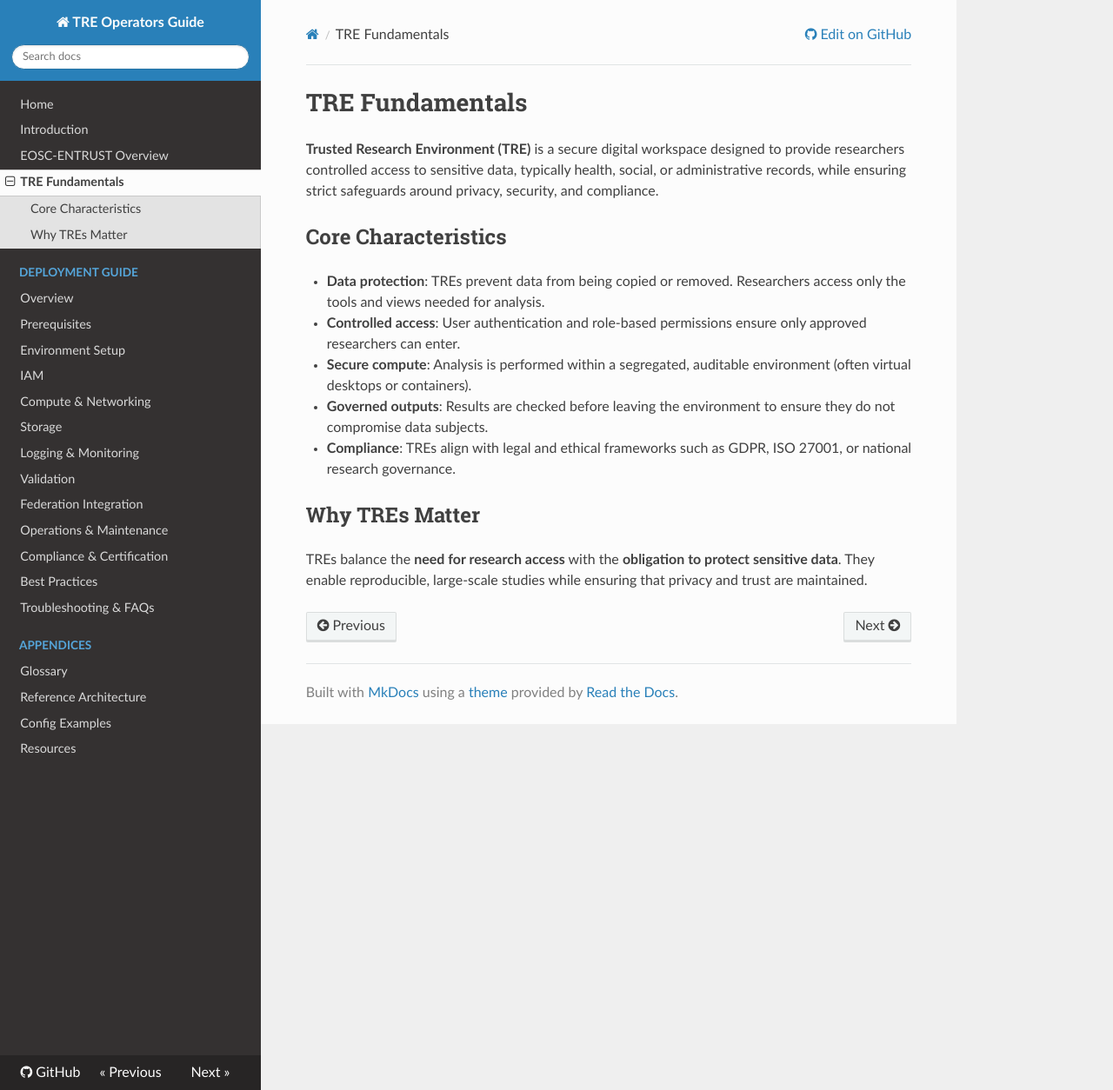
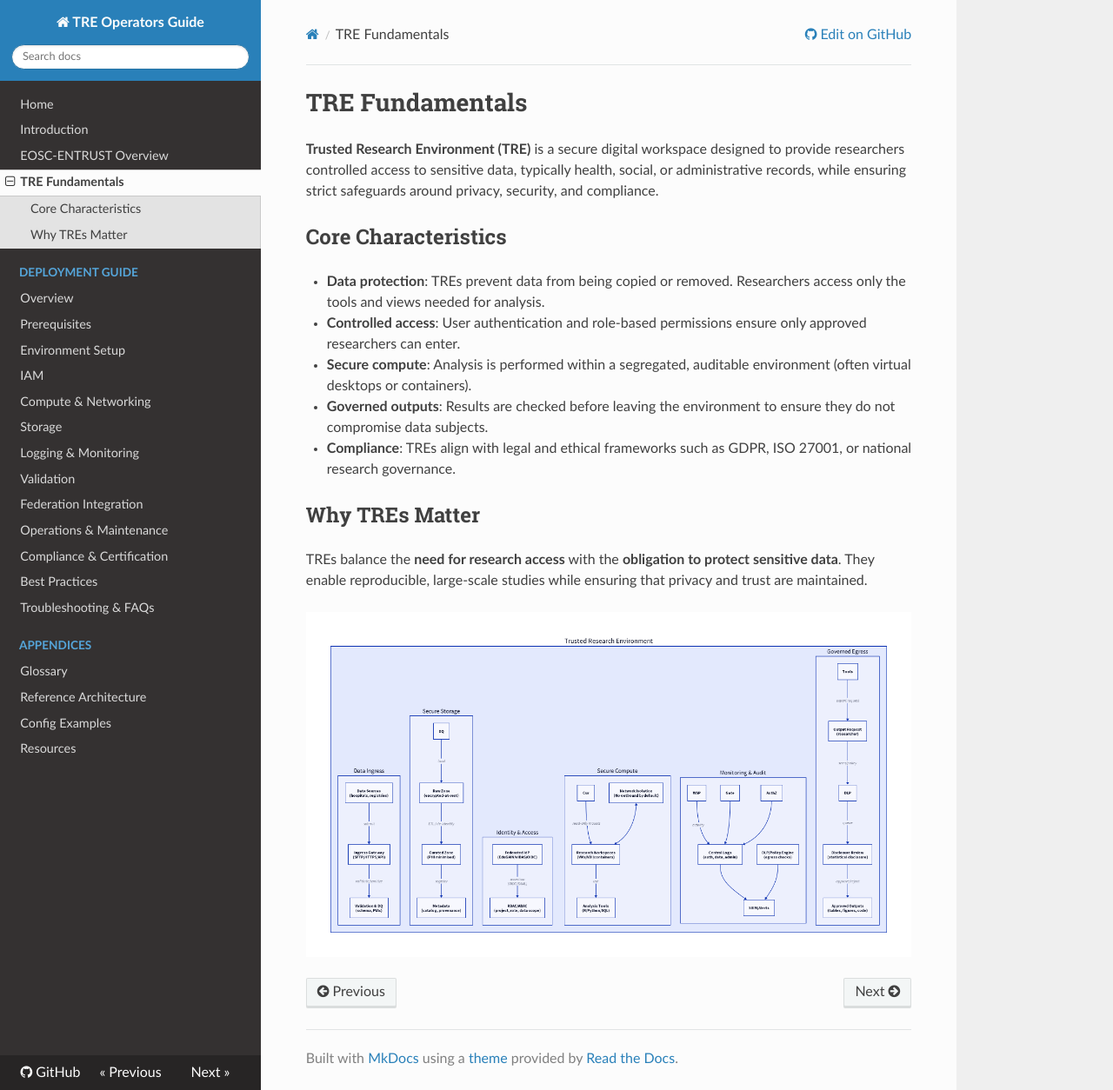
Before and after one commit to unioslo/tre-operators-docs, an MkDocs documentation site: the page built from docs/fundamentals.md, in a window 1280 px wide and 1254 px high. Shown: the whole window at 87% size. Built offline with MkDocs 1.6.1, drawn with Linux system fonts in a browser that asks for light colours; nearby versions of some CDN libraries.

```diff
--- a/docs/fundamentals.md
+++ b/docs/fundamentals.md
@@ -11,3 +11,5 @@
 
 ## Why TREs Matter
 TREs balance the **need for research access** with the **obligation to protect sensitive data**. They enable reproducible, large-scale studies while ensuring that privacy and trust are maintained.
+
+![TRE Architecture](../images/tre_architecture_ops_docs.png)
```
Also changed, not shown: docs/images/tre_architecture_ops_docs.png (added), docs/introduction.md (line endings or trailing spaces).
